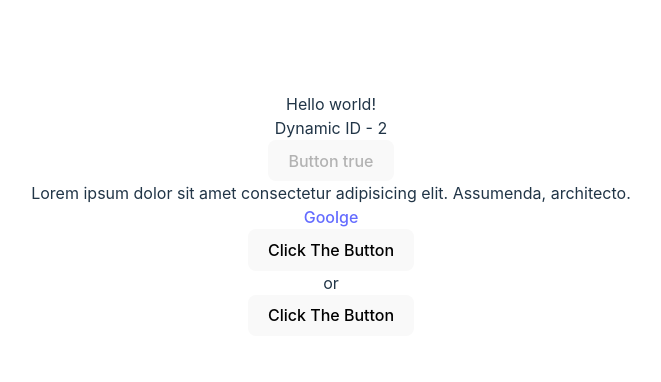
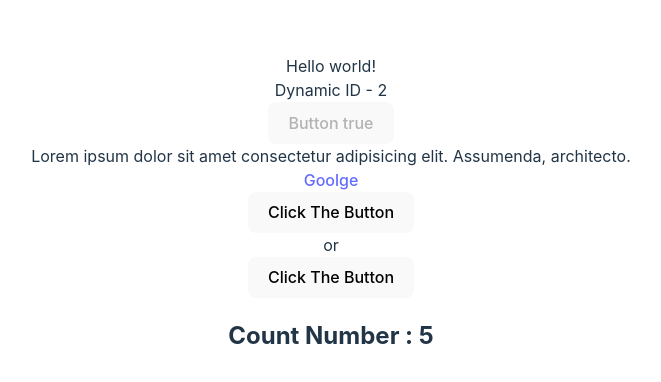
Before and after one commit to JHShovon/vue-basic, a Vue app: page / in a window 1280 px wide. Shown: the part 186-568 px from the top of the page, without its empty margins (309-970 px from the left). Built offline with nearby package versions, Linux system fonts and the light colour scheme.

Commit message:
Vue Reactive  - Using Ref

```diff
--- a/src/App.vue
+++ b/src/App.vue
@@ -1,4 +1,6 @@
 <script setup>
+import { ref } from 'vue';
+
 let msg = "Hello world!"
 let dynamicId = 2;
 const disableBtn = true;
@@ -12,6 +14,12 @@ const google = "https://www.google.com"
 const cleckMe = () =>{
   console.log("Click Me");
 }
+
+// Reactive Value - using Ref
+const countNumber = ref(0);
+setInterval(()=>{
+  countNumber.value ++
+}, 1000)
 
 </script>
 
@@ -49,6 +57,9 @@ const cleckMe = () =>{
     <br> or <br>
     <button @click="cleckMe">Click The Button</button>
   </div>
+
+  <!-- Reactive Value - useing Ref -->
+  <h2>Count Number : {{ countNumber }}</h2>
 </template>
 
 
```
